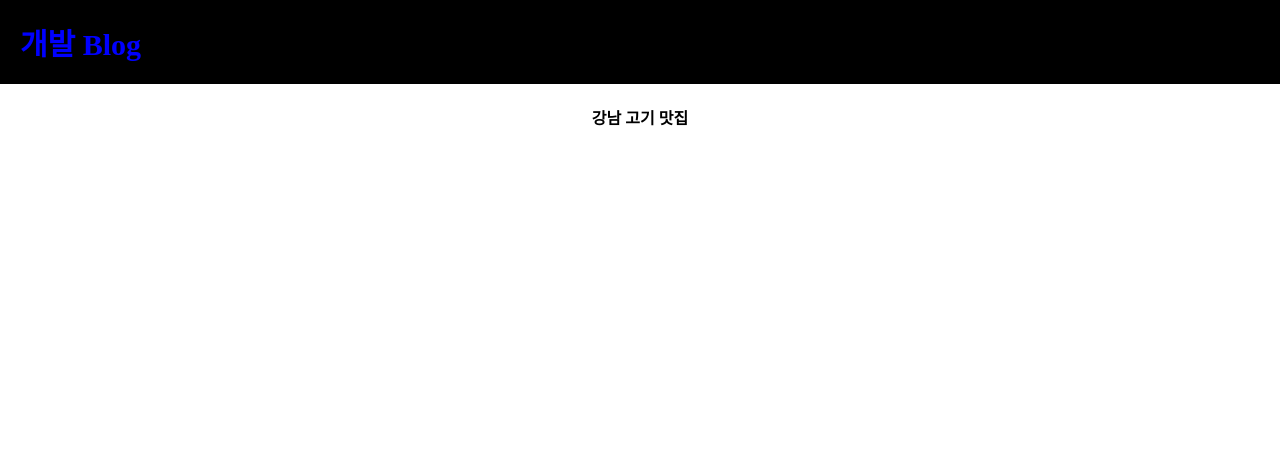
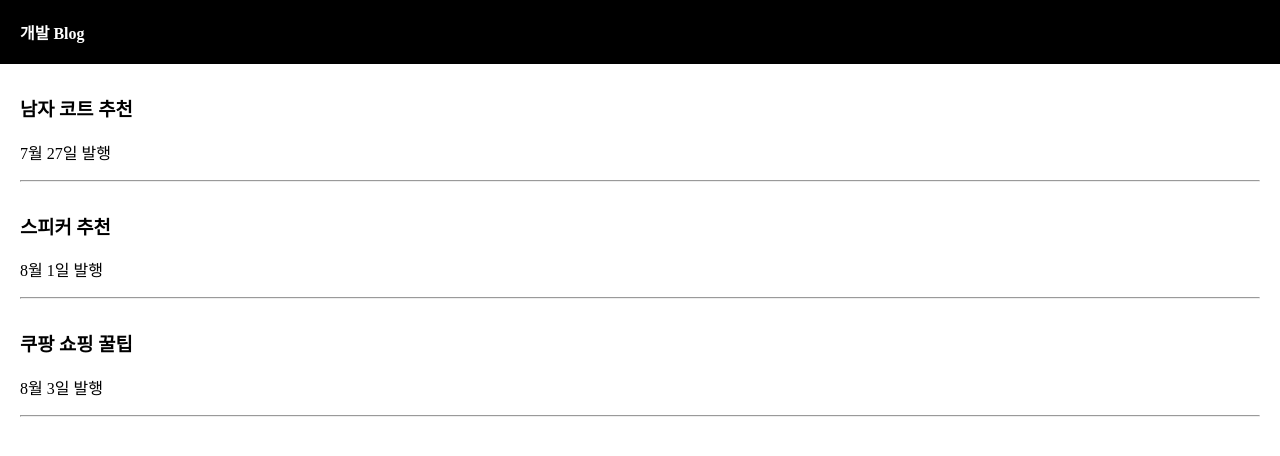
Before and after one commit to AwesomeMin/React-class, a React (Create React App) app: page / in a window 1280 px wide. Shown: the top 456 px of the page. Built offline with nearby package versions, Linux system fonts and the light colour scheme.

Commit message:
3강 state

```diff
--- a/src/App.css
+++ b/src/App.css
@@ -18,6 +18,13 @@ body {
   color: white;
   padding: 20px;
   font-weight: 600;
+}
+
+.list {
+  margin-top: 30px;
+  text-align: left;
+  padding-left: 20px;
+  padding-right: 20px;
 }
 
 @media (prefers-reduced-motion: no-preference) {
--- a/src/App.js
+++ b/src/App.js
@@ -1,16 +1,37 @@
+import React, { useState } from 'react';
 import logo from './logo.svg';
 import './App.css';
 
 function App() {
+
+  let [title1, 글제목변경1] = useState('남자 코트 추천');
+  let [title2, 글제목변경2] = useState('스피커 추천');
+  let [title3, 글제목변경3] = useState('쿠팡 쇼핑 꿀팁');
+
+
 
   let posts = '강남 고기 맛집';
 
   return (
     <div className="App">
       <div className="black-nav">
-        <div style={{color : 'blue', fontSize : '30px'}}>개발 Blog</div>
+        <div>개발 Blog</div>
       </div>
-      <h4> {posts} </h4>
+      <div className="list">
+        <h3> {title1} </h3>
+        <p>7월 27일 발행</p>
+        <hr/>
+      </div>
+      <div className="list">
+        <h3> {title2} </h3>
+        <p>8월 1일 발행</p>
+        <hr/>
+      </div>
+      <div className="list">
+        <h3> {title3} </h3>
+        <p>8월 3일 발행</p>
+        <hr/>
+      </div>
     </div>
   );
 }
```
Also changed, not shown: 1 other file (tests, documents, lock files or other folders).
